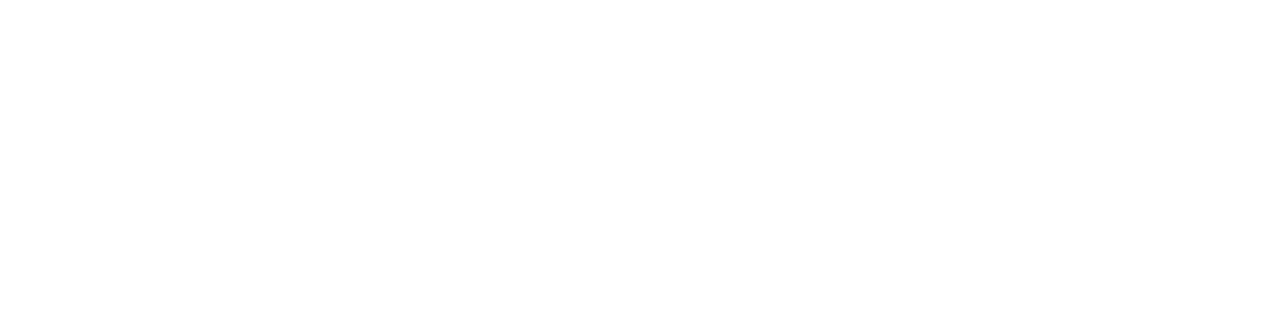
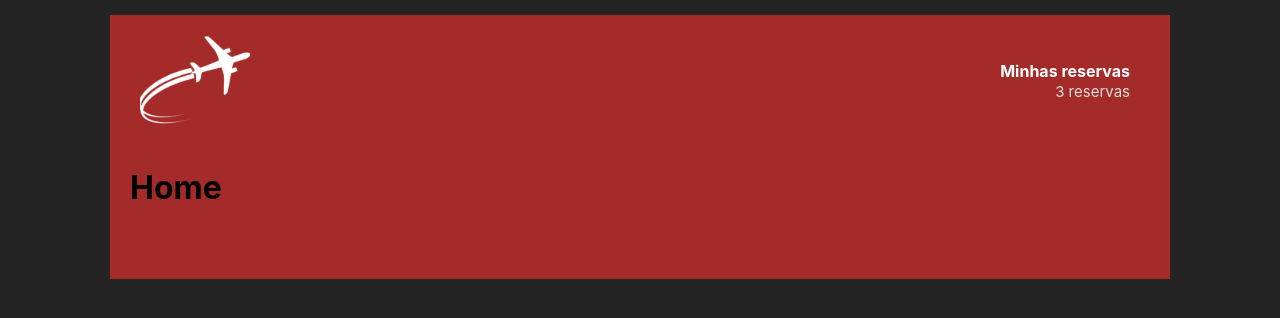
Before and after one commit to fernandobritto/payable-node, a React (Create React App) app: page / in a window 1280 px wide. Shown: the top 318 px of the page. Built offline with nearby package versions, Linux system fonts and the light colour scheme.

Commit message:
Initial commit

```diff
--- a/package.json
+++ b/package.json
@@ -8,6 +8,7 @@
     "@testing-library/user-event": "^7.1.2",
     "react": "^16.13.1",
     "react-dom": "^16.13.1",
+    "react-router-dom": "^5.1.2",
     "react-scripts": "3.4.1"
   },
   "scripts": {
--- a/src/App.js
+++ b/src/App.js
@@ -1,9 +1,15 @@
 import React from 'react'
+import { BrowserRouter } from 'react-router-dom'
+import Routes from './routes'
+import Header from './components/Header'
 
 export default function App() {
  return (
    <div>
-
+     <BrowserRouter>
+        <Header />
+        <Routes />
+     </BrowserRouter>
    </div>
  )
 }
--- /dev/null
+++ b/src/components/Header/index.js
@@ -0,0 +1,23 @@
+import React from 'react';
+import { Link } from 'react-router-dom';
+import logo from '../../assets/logo.svg';
+import './style.css'
+
+export default function Header() {
+ return (
+   <header className="container">
+
+     <Link to="/">
+      <img className="logo" src={logo} alt="Logo Projeto" />
+     </Link>
+
+     <Link  className="reserva" to="/reservas">
+       <div>
+         <strong>Minhas reservas</strong>
+         <span>3 reservas</span>
+       </div>
+     </Link>
+
+   </header>
+ );
+}
--- /dev/null
+++ b/src/components/Header/style.css
@@ -0,0 +1,33 @@
+.container{
+  display: flex;
+  justify-content: space-between;
+  align-items: center;
+  margin: 15px 0;
+  padding: 10px 10px;
+}
+
+.logo{
+  max-width: 110px;
+  max-height: 110px;
+}
+
+.reserva{
+  display: flex;
+  align-items: center;
+  text-decoration: none;
+}
+
+.reserva div{
+  text-align: right;
+  margin-right: 10px;
+}
+
+.reserva strong{
+  color: #FFF;
+  display: block;
+}
+
+.reserva span{
+  color: #DDD;
+  font-size: 15px
+}
--- a/src/index.css
+++ b/src/index.css
@@ -1,5 +1,10 @@
 body {
   margin: 0;
+  padding: 0;
+  outline: 0;
+  box-sizing: border-box;
+  background-color: #242424 ;
+
   font-family: -apple-system, BlinkMacSystemFont, 'Segoe UI', 'Roboto', 'Oxygen',
     'Ubuntu', 'Cantarell', 'Fira Sans', 'Droid Sans', 'Helvetica Neue',
     sans-serif;
@@ -7,6 +12,18 @@ body {
   -moz-osx-font-smoothing: grayscale;
 }
 
+#root{
+  max-width: 1020px;
+  background-color: brown;
+  margin: 0 auto;
+  padding: 0 20px 50px;
+}
+
+button{
+  cursor: pointer;
+}
+
+
 code {
   font-family: source-code-pro, Menlo, Monaco, Consolas, 'Courier New',
     monospace;
--- /dev/null
+++ b/src/pages/Home/index.js
@@ -0,0 +1,9 @@
+import React from 'react';
+
+export default function Home() {
+ return (
+   <div>
+      <h1>Home</h1>
+   </div>
+ );
+}
--- /dev/null
+++ b/src/pages/Reservations/index.js
@@ -0,0 +1,9 @@
+import React from 'react';
+
+export default function Reservations() {
+ return (
+   <div>
+
+   </div>
+ );
+}
--- /dev/null
+++ b/src/routes.js
@@ -0,0 +1,14 @@
+import React from 'react'
+import {Switch, Route} from 'react-router-dom'
+
+import Home from './pages/Home'
+import Reservations from './pages/Reservations'
+
+export default function Routes(){
+  return(
+    <Switch>
+      <Route exact path='/' component={Home}></Route>
+      <Route exact path='/reservas' component={Reservations}></Route>
+    </Switch>
+  )
+}
```
Also changed, not shown: src/assets/logo.svg (added), 1 other file (tests, documents, lock files or other folders).
